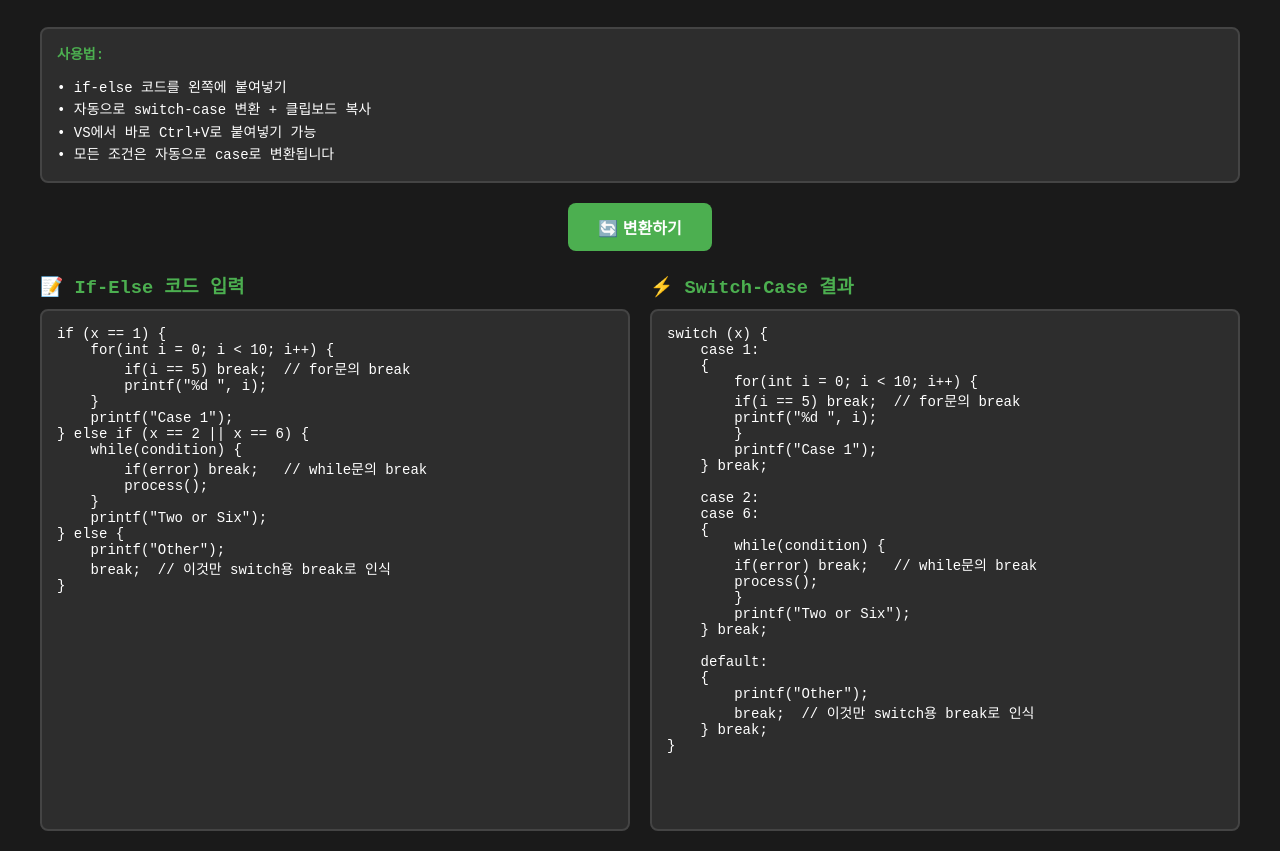
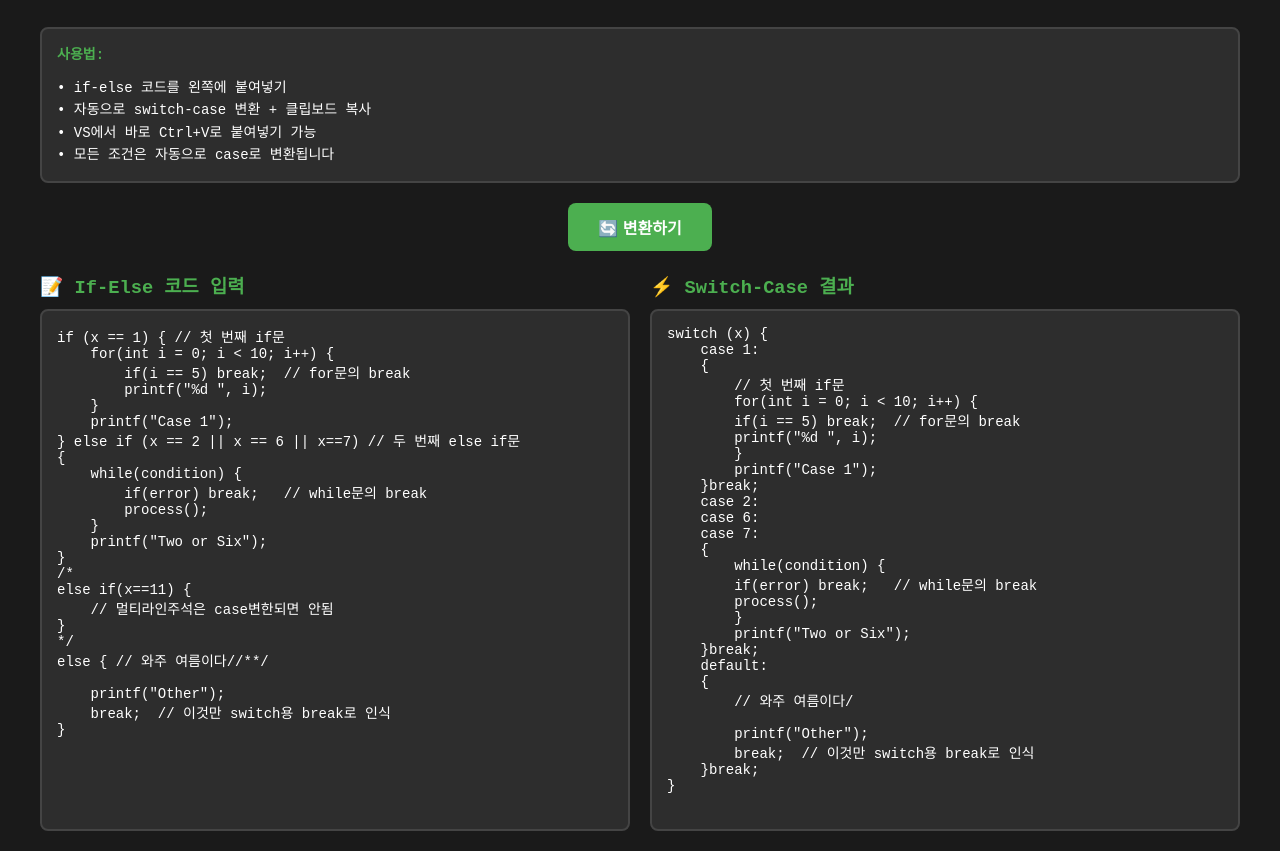
Before and after one commit to smok95/ie2sc, a plain HTML site: page index.html in a window 1280 px wide. Shown: the part 91-942 px from the top of the page. Drawn offline with Linux system fonts and the light colour scheme.

Commit message:
v1.1 - if-else문 라인에 주석포함된 경우에도 변환되도록

```diff
--- a/index.html
+++ b/index.html
@@ -1,4 +1,24 @@
 <!DOCTYPE html>
+<!--
+    ================================================
+    C If-Else to Switch-Case 변환기
+    ================================================
+    버전: v1.1.0
+    최종 수정일: 2025-08-26
+    작성자: smok95
+
+    [변경 이력]
+    v1.1.0 (2025-08-26)
+    - 주석이 포함된 if-else 문 변환 지원 추가
+    - 정규식 패턴 개선으로 주석 처리 향상
+
+    v1.0.0 (2025-08-26)
+    - 초기 버전 릴리즈
+    - 기본적인 if-else to switch-case 변환 기능
+    - OR 조건 지원
+    - 자동 클립보드 복사 기능
+    ================================================
+-->
 <html lang="ko">
 <head>
     <meta charset="UTF-8">
@@ -121,22 +141,31 @@
     // code
 } else {
     // code
-}">if (x == 1) {
+}">if (x == 1) { // 첫 번째 if문
     for(int i = 0; i < 10; i++) {
         if(i == 5) break;  // for문의 break
         printf("%d ", i);
     }
     printf("Case 1");
-} else if (x == 2 || x == 6) {
+} else if (x == 2 || x == 6 || x==7) // 두 번째 else if문
+{
     while(condition) {
         if(error) break;   // while문의 break
         process();
     }
     printf("Two or Six");
-} else {
+}
+/*
+else if(x==11) {
+    // 멀티라인주석은 case변한되면 안됨
+}
+*/
+else { // 와주 여름이다//**/
+
     printf("Other");
     break;  // 이것만 switch용 break로 인식
-}</textarea>
+}
+</textarea>
         </div>
 
         <div class="panel">
@@ -208,6 +237,9 @@
         }
 
         function convertIfElseToSwitch(code) {
+            // 멀티라인 주석 제거
+            code = code.replace(/\/\*[\s\S]*?\*\//g, '');
+
             // 변수명 추출 (첫 번째 if문에서)
             const variableMatch = code.match(/if\s*\(\s*([a-zA-Z_][a-zA-Z0-9_]*)/);
             if (!variableMatch) {
@@ -217,9 +249,9 @@
             const variable = variableMatch[1];
             let result = `switch (${variable}) {\n`;
 
-            // if, else if 패턴 찾기 (OR 조건 포함)
-            const ifElsePattern = /(if|else\s+if)\s*\(([^)]+)\)\s*\{([^{}]*(?:\{[^{}]*\}[^{}]*)*)\}/g;
-            const elsePattern = /else\s*\{([^{}]*(?:\{[^{}]*\}[^{}]*)*)\}/;
+            // if, else if 패턴 찾기 (주석 고려, 더 견고한 패턴)
+            const ifElsePattern = /(if|else\s+if)\s*\(([^)]+)\)\s*(?:\/\/[^\n\r]*)?[\s\n\r]*\{((?:[^{}]|\{[^{}]*\})*)\}/g;
+            const elsePattern = /else\s*(?:\/\/[^\n\r]*)?[\s\n\r]*\{((?:[^{}]|\{[^{}]*\})*)\}/;
 
             let match;
             while ((match = ifElsePattern.exec(code)) !== null) {
@@ -245,9 +277,9 @@
 
                 // 간단하게 break 포함 여부만 확인
                 if (!body.includes('break')) {
-                    result += '\n    } break;\n\n';
+                    result += '\n    }break;\n';
                 } else {
-                    result += '\n    } break;\n\n';
+                    result += '\n    }break;\n';
                 }
             }
 
@@ -264,9 +296,9 @@
                 result += indentedElseBody;
 
                 if (!elseBody.includes('break')) {
-                    result += '\n    } break;\n';
+                    result += '\n    }break;\n';
                 } else {
-                    result += '\n    } break;\n';
+                    result += '\n    }break;\n';
                 }
             }
 
```
